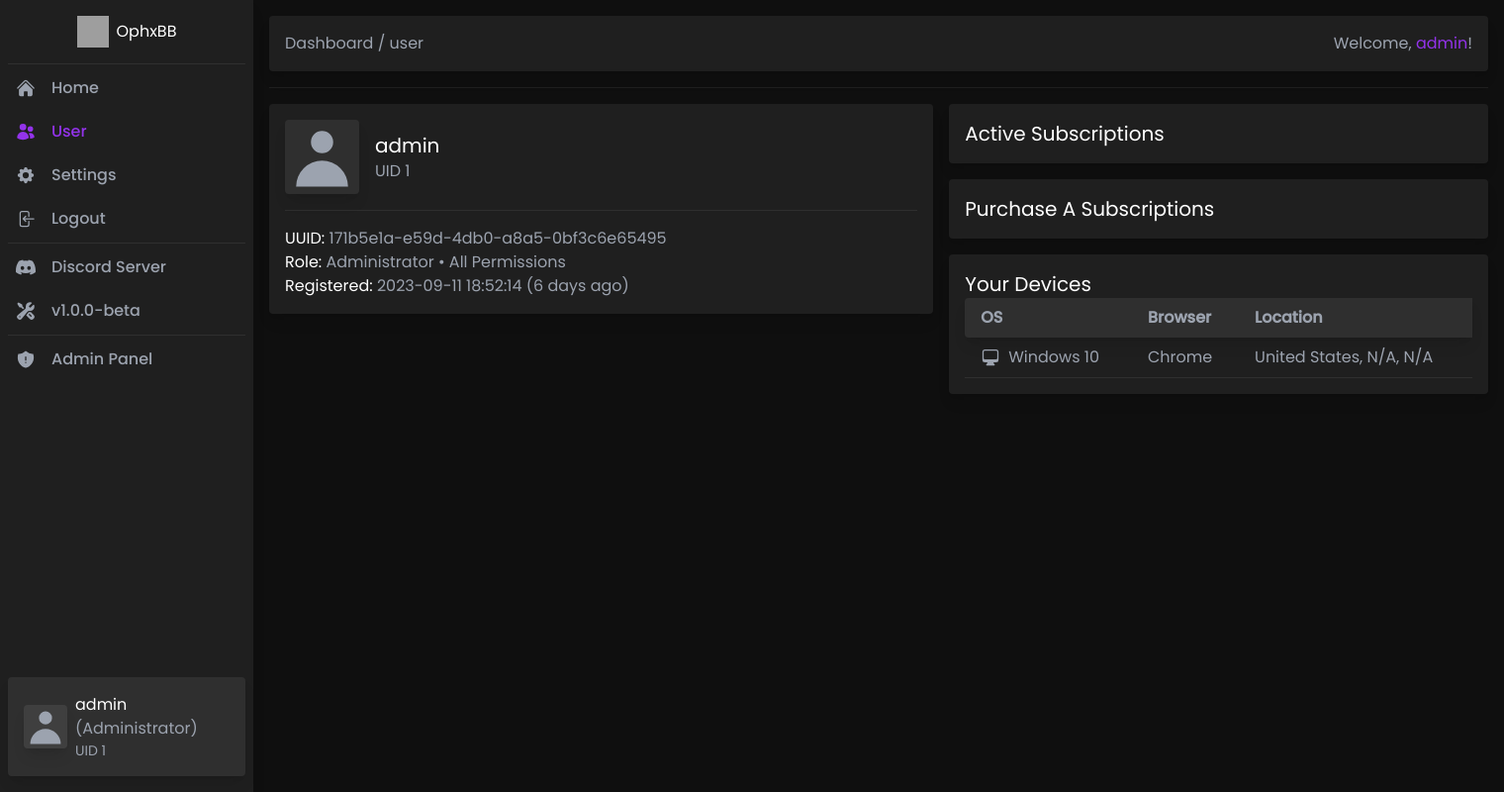
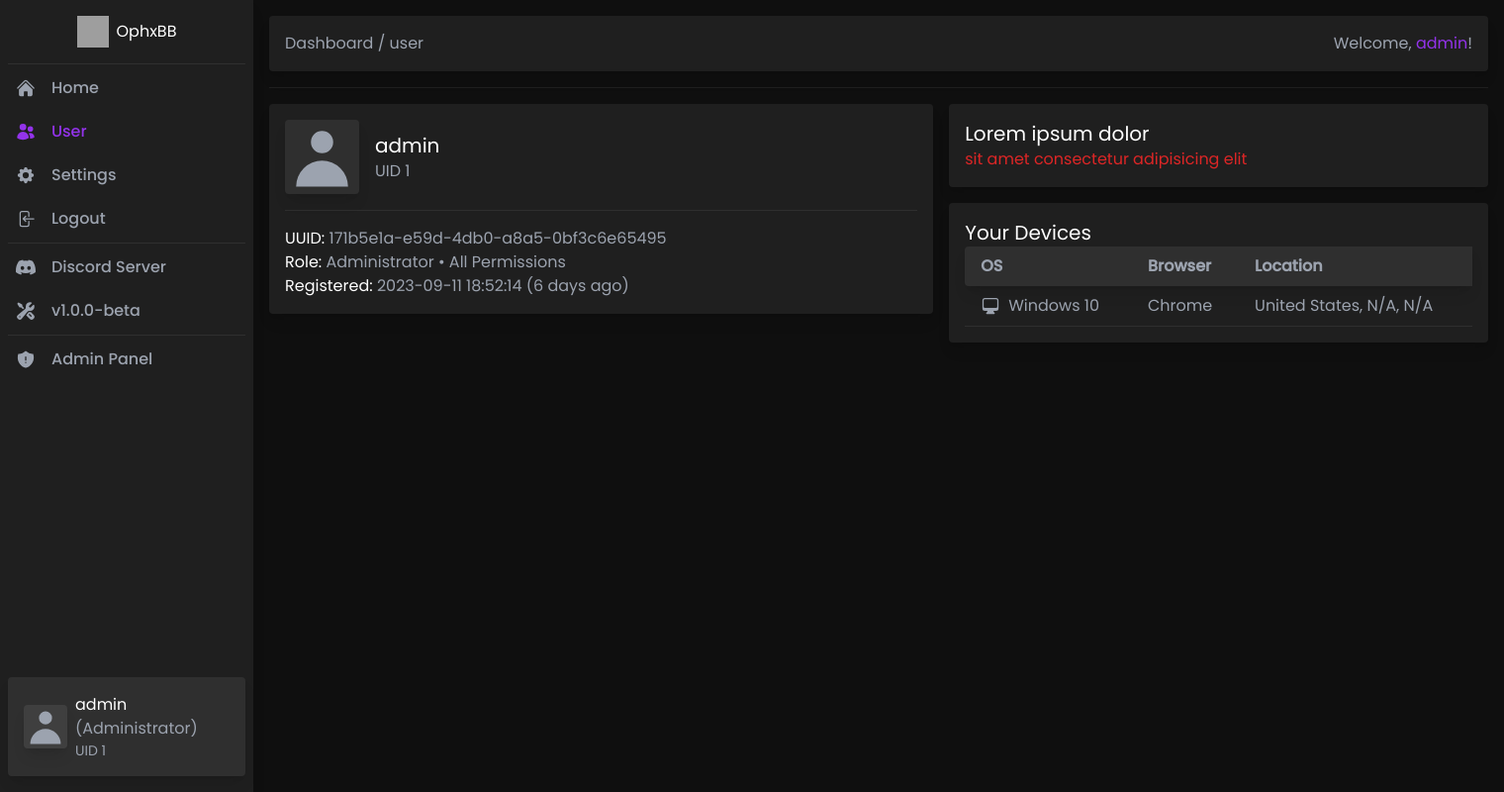
Before and after one commit to ophx/ophxbb, a PHP site: page /dashboard/user in a window 1520 px wide. Shown: the whole page at 99% size. Run offline with PHP 8.4, Linux system fonts and the light colour scheme; a user stored in the database is signed in; data comes from the database, SQL or seed files in the repository; some libraries are stand-ins or nearby versions; grey boxes are pictures that could not be loaded.

Commit message:
placeholder

```diff
--- a/dashboard/user.php
+++ b/dashboard/user.php
@@ -84,11 +84,8 @@
 
                         <div class="flex flex-col gap-4 w-[1000px]">
                             <div class="bg-[#1f1f1f] shadow-lg rounded p-4">
-                                <p class="text-white text-xl">Active Subscriptions</p>
-                            </div>
-
-                            <div class="bg-[#1f1f1f] shadow-lg rounded p-4">
-                                <p class="text-white text-xl">Purchase A Subscriptions</p>
+                                <p class="text-white text-xl">Lorem ipsum dolor</p>
+                                <p class="text-red-600">sit amet consectetur adipisicing elit</p>
                             </div>
 
                             <div class="bg-[#1f1f1f] shadow-lg rounded p-4">
```
